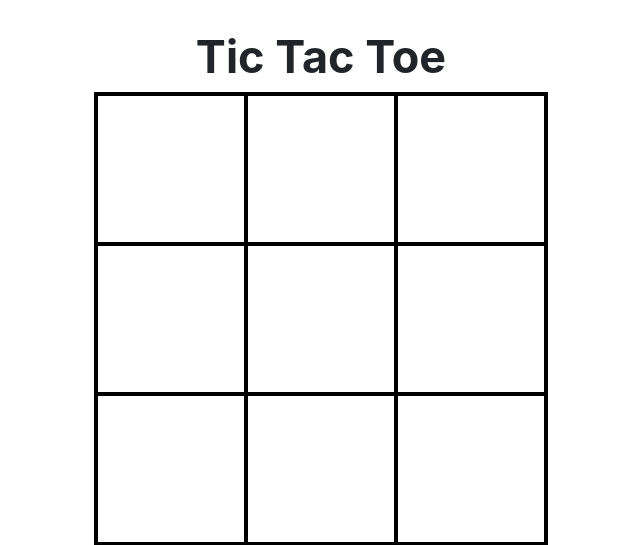
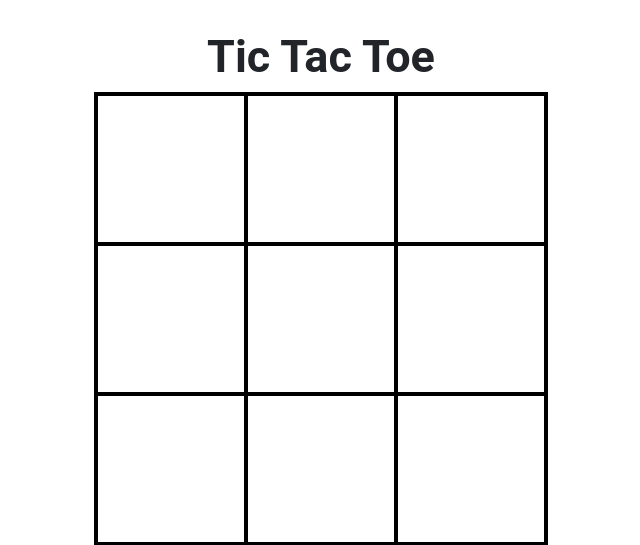
Before and after one commit to amitt1236/tictactoe-minimax, a Flask app: page / in a window 1280 px wide. Shown: the top 545 px of the page, without its empty margins (319-959 px from the left). Run offline with Flask 2, Linux system fonts and the light colour scheme; some libraries are stand-ins or nearby versions.

Commit message:
new font

```diff
--- a/templates/layout.html
+++ b/templates/layout.html
@@ -26,6 +26,7 @@
                 text-align: center;
                 font-weight: bold;
                 margin-top: 30px;
+                font-family:'Roboto',sans-serif;
             }
             a.button4{
                 display:inline-block;
```
